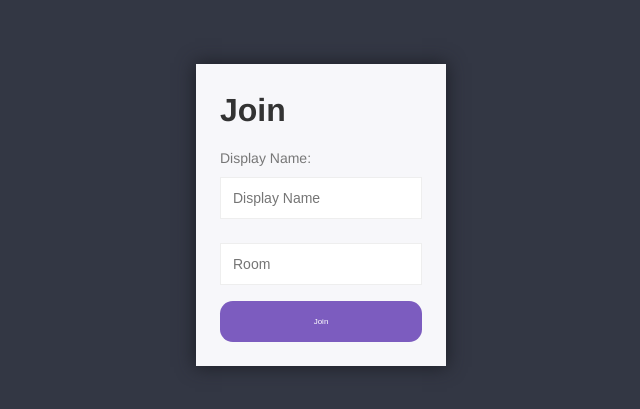
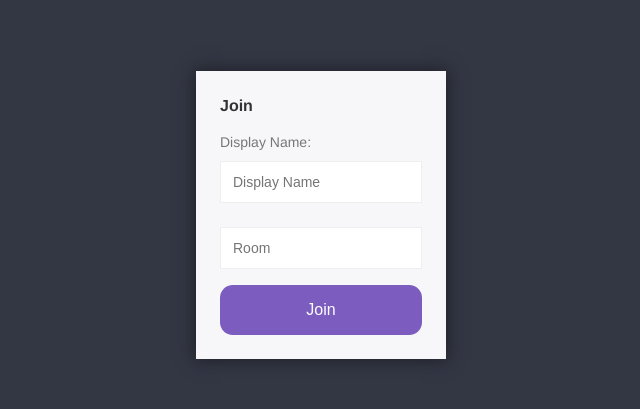
Before and after one commit to ravivish/chat-app, a website: page public/index.html in a window 1280 px wide. Shown: the part 185-594 px from the top of the page, without its empty margins (319-959 px from the left). Drawn offline with Linux system fonts and the light colour scheme.

Commit message:
Button text

```diff
--- a/public/index.html
+++ b/public/index.html
@@ -16,13 +16,13 @@
 <body>
     <div class="centered-form">
         <div class="centered-form__box">
-            <h1>Join</h1>
+            <h1 style="font-size:16px;">Join</h1>
             <form action="/chat.html">
                 <label>Display Name:</label>
                 <input type="text" name="username" placeholder="Display Name" required>
                 <label></label>
                 <input type="text" name="room" placeholder="Room" required>
-                <button>Join</button>
+                <button style="font-size:16px;">Join</button>
             </form>
         </div>
     </div>
```
